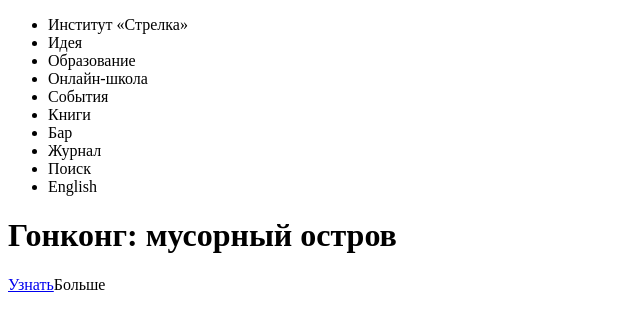
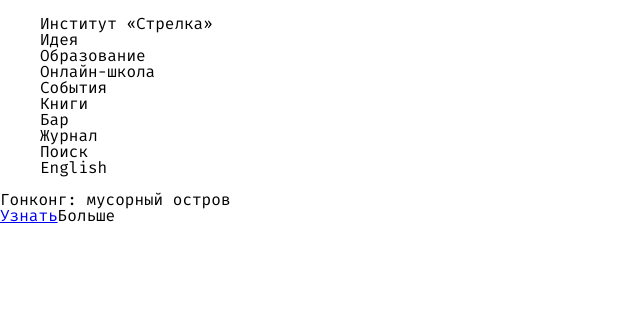
Before and after one commit to foreverzabuzov/strelka, a plain HTML site: page index.html in a window 1280 px wide. Shown: the whole page, without its empty margins (0-640 px from the left). Drawn offline with Linux system fonts and the light colour scheme.

Commit message:
zakinuli fonts

```diff
--- a/index.html
+++ b/index.html
@@ -3,11 +3,10 @@
   <head>
     <meta charset="utf-8">
     <title></title>
-    <link rel="stylesheet" href="/styles.css">
+    <link rel="stylesheet" href="styles.css">
   </head>
   <body>
     <section>
-    </section>
       <nav>
         <ul>
           <li>Институт «Стрелка»</li>
@@ -22,6 +21,7 @@
           <li>English</li>
         </ul>
       </nav>
+    </section>
     <h1>Гонконг: мусорный остров</h1>
     <a href="#">Узнать</a><span>Больше</span>
   </body>
--- /dev/null
+++ b/reset.css
@@ -0,0 +1,52 @@
+/* http://meyerweb.com/eric/tools/css/reset/
+v2.0 | 20110126
+License: none (public domain)
+*/
+
+html, body, div, span, applet, object, iframe,
+h1, h2, h3, h4, h5, h6, p, blockquote, pre,
+a, abbr, acronym, address, big, cite, code,
+del, dfn, em, img, ins, kbd, q, s, samp,
+small, strike, strong, sub, sup, tt, var,
+b, u, i, center,
+dl, dt, dd, ol,
+fieldset, form, label, legend,
+table, caption, tbody, tfoot, thead, tr, th, td,
+article, aside, canvas, details, embed,
+figure, figcaption, footer, header, hgroup,
+menu, nav, output, ruby, section, summary,
+time, mark, audio, video {
+margin: 0;
+padding: 0;
+
+vertical-align: baseline;
+
+border: 0;
+
+font: inherit;
+font-size: 100%;
+}
+/* HTML5 display-role reset for older browsers */
+article, aside, details, figcaption, figure,
+footer, header, hgroup, menu, nav, section {
+display: block;
+}
+body {
+line-height: 1;
+}
+ol, ul {
+list-style: none;
+}
+blockquote, q {
+quotes: none;
+}
+blockquote:before, blockquote:after,
+q:before, q:after {
+content: '';
+content: none;
+}
+table {
+border-spacing: 0;
+
+border-collapse: collapse;
+}
--- a/styles.css
+++ b/styles.css
@@ -0,0 +1,9 @@
+@import "reset.css";
+@import url('https://fonts.googleapis.com/css?family=Fira+Mono:400,700&subset=cyrillic');
+
+body {
+  font-family: "Fira Mono", monospace;
+
+  -webkit-font-smoothing: antialising;
+  -moz-osx-font-smoothing: grayscale;
+}
```
Lines whose indentation alone changed are shown as unchanged.
